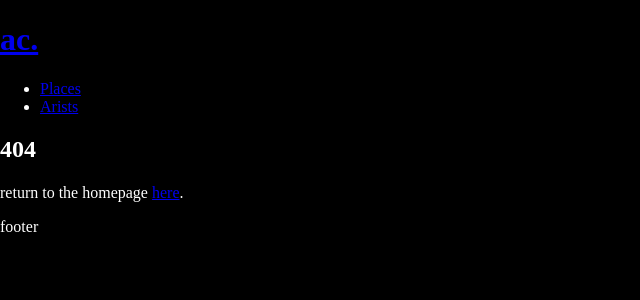
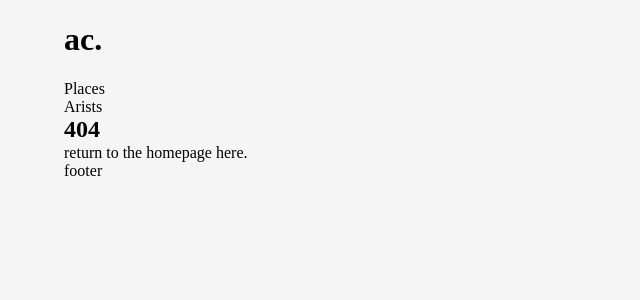
Before and after one commit to mtthdz/art-club, a WordPress theme: template themes/art-club/index.php in a window 1280 px wide. Shown: the top 300 px of the page, without its empty margins (0-640 px from the left). Run offline with PHP 8.4 and a stand-in for WordPress, Linux system fonts and the light colour scheme; the site name, menu and one post (Sample post) are stand-ins, and other content is empty.

Commit message:
added generalized styling

```diff
--- a/themes/art-club/style.css
+++ b/themes/art-club/style.css
@@ -5,9 +5,4 @@
 */
 
 @import "styles/modules/normalize.css";
-
-/* import test */
-body {
-  background-color: black;
-  color: white;
-}
+@import "styles/modules/general.css";
--- /dev/null
+++ b/themes/art-club/styles/modules/general.css
@@ -0,0 +1,36 @@
+* {
+  margin: 0;
+  padding: 0;
+}
+
+html {
+  font-size: 62.5%;
+}
+
+body {
+  background-color: #f5f5f5;
+  color: #000000;
+  font-size: 1.6rem;
+}
+
+ul {
+  list-style: none;
+}
+
+a {
+  text-decoration: none;
+  color: #000000;
+}
+
+a:hover,
+a:focus {
+  color: #5b5b5b;
+  outline: none;
+  transition: all 0.5s ease;
+}
+
+.wrapper {
+  margin: 0 auto;
+  width: 90%;
+  max-width: 1400px;
+}
```
